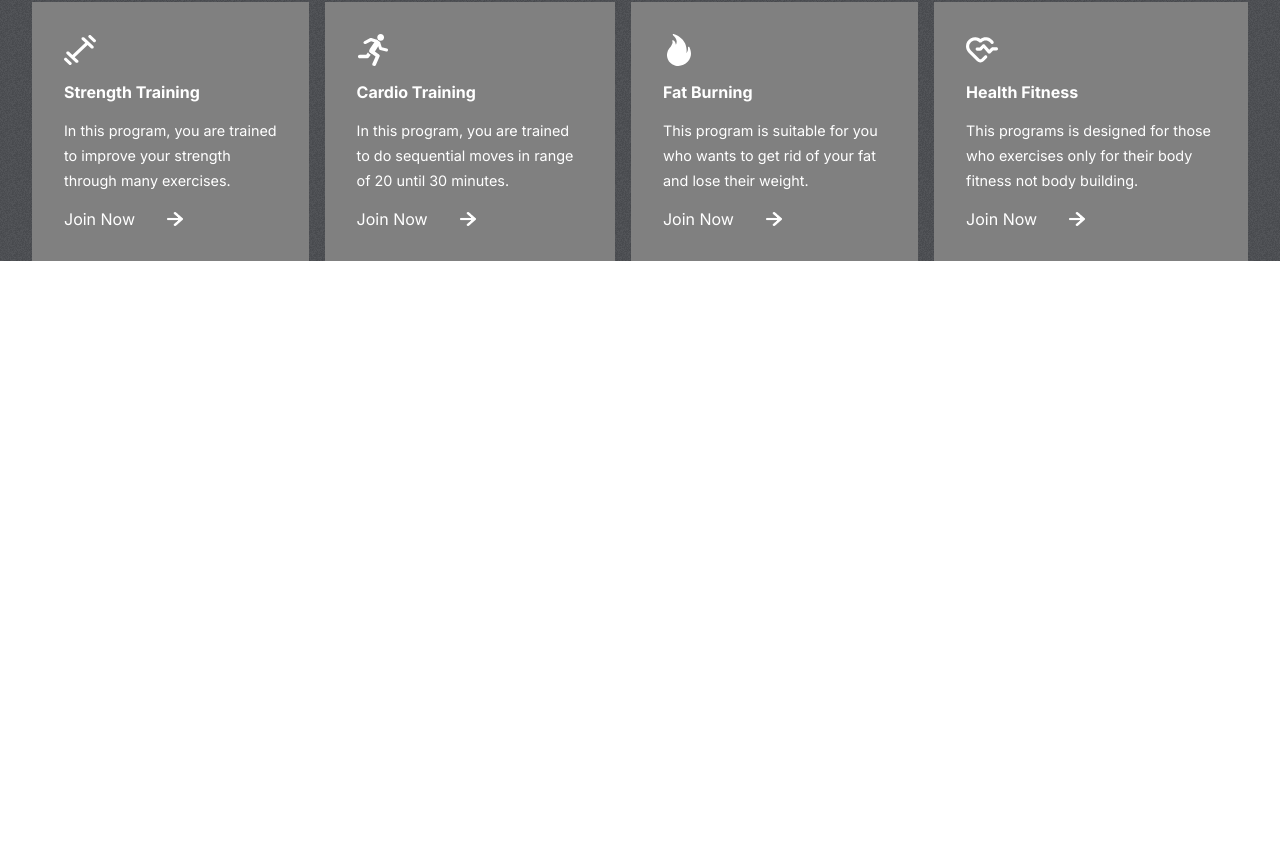
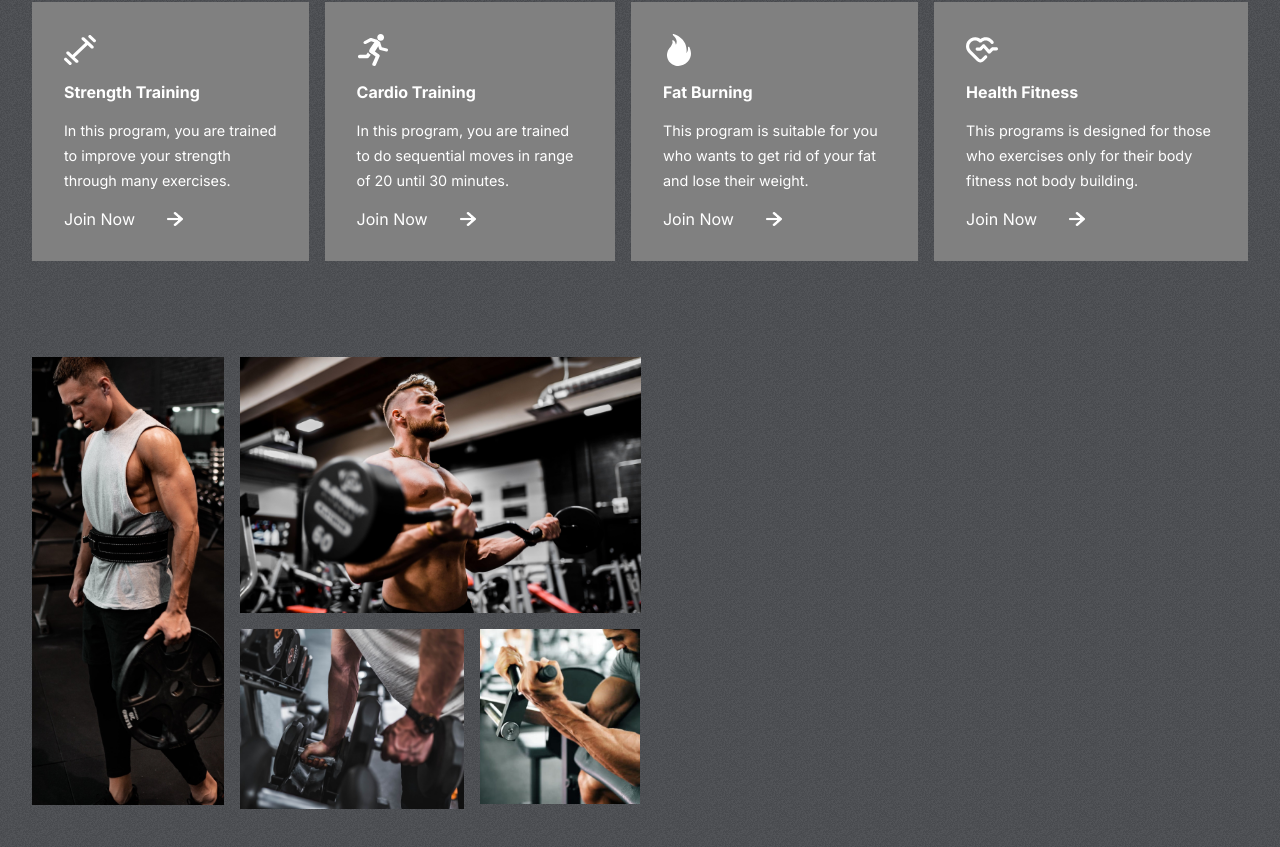
Before and after one commit to zeadhasan/FitClub-Starter, a React (Create React App) app: page / in a window 1280 px wide. Shown: the part 906-1753 px from the top of the page. Before the commit the page ends 1167 px from the top, so only its background shows below. Built offline with nearby package versions, Linux system fonts and the light colour scheme.

Commit message:
reasos image commit

```diff
--- a/src/App.js
+++ b/src/App.js
@@ -1,11 +1,13 @@
 import "./App.css";
 import Hero from "./components/Hero/Hero";
 import Programs from "./components/Programs/Programs";
+import Reasons from "./components/Reasons/Reasons";
 function App() {
   return (
     <div className="App">
       <Hero />
       <Programs />
+      <Reasons />
     </div>
   );
 }
--- /dev/null
+++ b/src/components/Reasons/Reasons.css
@@ -0,0 +1,40 @@
+.Reasons {
+  padding: 0 2rem;
+  display: flex;
+  grid-template: 2rem;
+}
+.left-r {
+  flex: 1 1;
+  display: grid;
+  grid-template-columns: repeat(3, 1fr);
+  gap: 1rem;
+  grid-auto-rows: 1fr;
+}
+.left-r > img {
+  object-fit: cover;
+}
+
+.left-r > :nth-child(1) {
+  width: 12rem;
+  grid-row: 1/3;
+  height: 28rem;
+}
+.left-r > :nth-child(2) {
+  width: auto;
+  height: 16rem;
+  grid-column: 2/4;
+}
+.left-r > :nth-child(3) {
+  width: 14rem;
+  grid-column: 2/3;
+  grid-row: 2;
+}
+.left-r > :nth-child(4) {
+  width: 10rem;
+  grid-row: 2;
+  grid-column: 3/4;
+}
+
+.right-r {
+  flex: 1 1;
+}
--- /dev/null
+++ b/src/components/Reasons/Reasons.js
@@ -0,0 +1,29 @@
+import React from "react";
+import "./Reasons.css";
+import image1 from "../../assets/image1.png";
+import image2 from "../../assets/image2.png";
+import image3 from "../../assets/image3.png";
+import image4 from "../../assets/image4.png";
+import nb from "../../assets/nb.png";
+import adidas from "../../assets/adidas.png";
+import nike from "../../assets/nike.png";
+import tick from "../../assets/tick.png";
+
+const Reasons = () => {
+  return (
+    <div className="Reasons" id="reasons">
+      <div className="left-r">
+        <img src={image1} alt="" />
+        <img src={image2} alt="" />
+        <img src={image3} alt="" />
+        <img src={image4} alt="" />
+      </div>
+
+      <div className="right-r">
+
+      </div>
+    </div>
+  );
+};
+
+export default Reasons;
```
